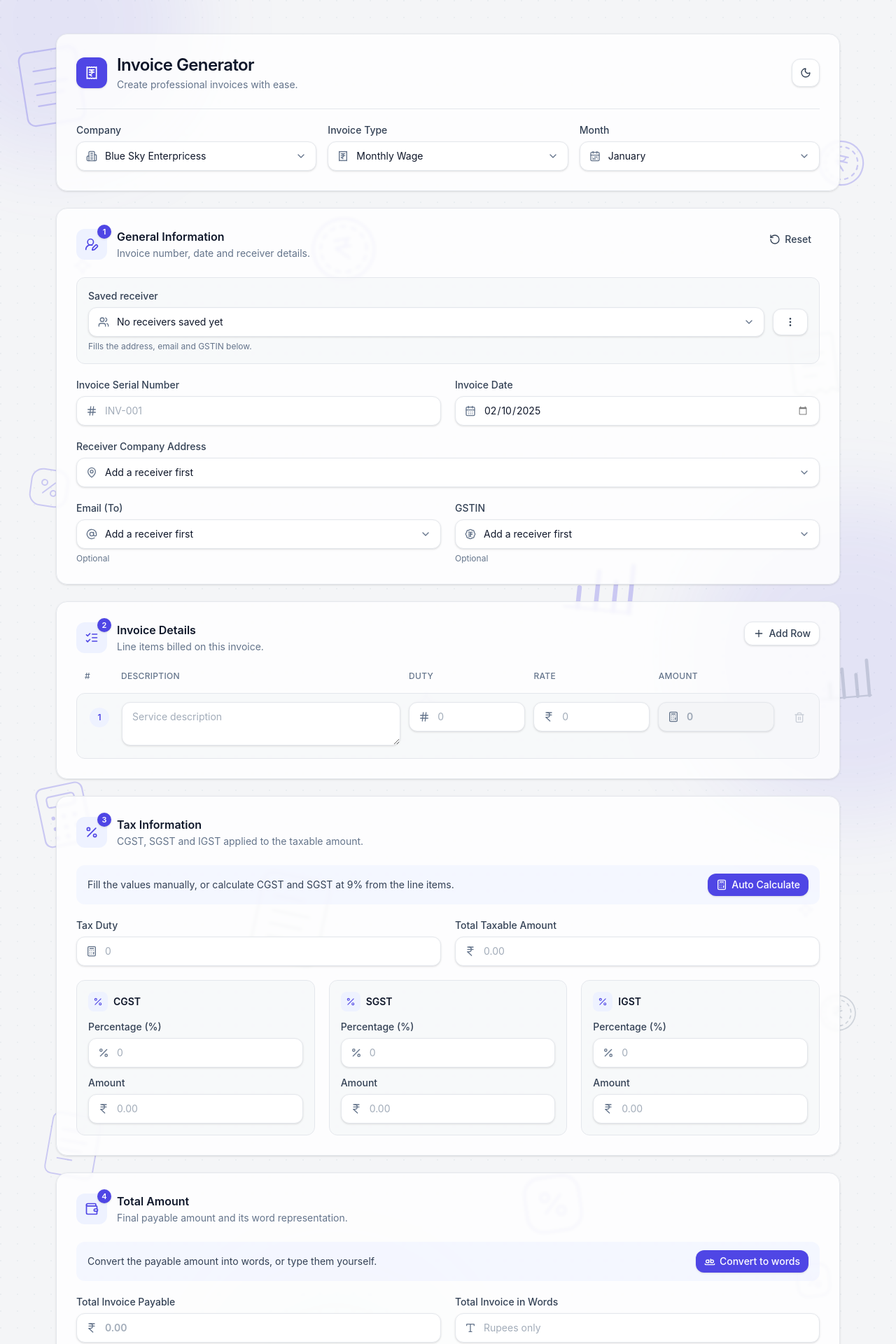
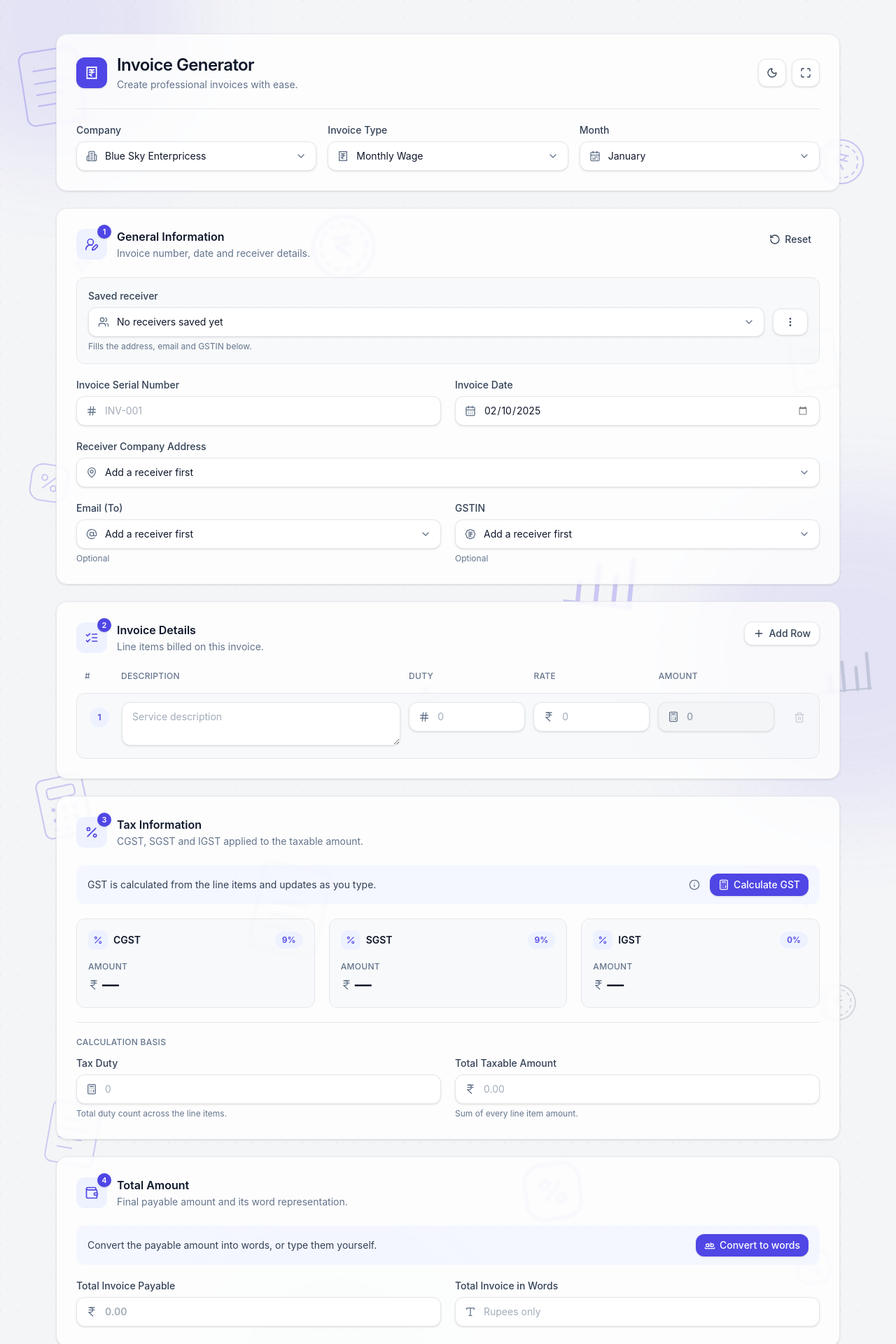
Before and after one commit to Abiram-k/invoice-generator, a React (Vite) app: page / in a window 1280 px wide. Shown: the top 1920 px of the page at 70% size. Built offline with nearby package versions, Linux system fonts and the light colour scheme; what @react-pdf/renderer would draw is missing.

Commit message:
feat: add fullscreen toggle functionality and integrate it into InvoiceForm and TaxSection components

```diff
--- /dev/null
+++ b/src/components/FullscreenToggle.tsx
@@ -0,0 +1,67 @@
+import { useEffect, useState } from "react";
+import { AnimatePresence, motion } from "framer-motion";
+import { Maximize, Minimize } from "lucide-react";
+import toast from "react-hot-toast";
+
+import { iconPop } from "../utils/motion";
+
+// Switches the browser in and out of fullscreen for the whole app.
+export const FullscreenToggle = () => {
+  const [isFullscreen, setIsFullscreen] = useState(false);
+
+  useEffect(() => {
+    const syncFullscreenState = () =>
+      setIsFullscreen(Boolean(document.fullscreenElement));
+
+    syncFullscreenState();
+    document.addEventListener("fullscreenchange", syncFullscreenState);
+
+    return () =>
+      document.removeEventListener("fullscreenchange", syncFullscreenState);
+  }, []);
+
+  const handleToggle = async () => {
+    try {
+      if (document.fullscreenElement) {
+        await document.exitFullscreen();
+        return;
+      }
+
+      await document.documentElement.requestFullscreen();
+    } catch {
+      toast.error("Fullscreen is not available in this browser.");
+    }
+  };
+
+  return (
+    <motion.button
+      type="button"
+      onClick={handleToggle}
+      whileHover={{ y: -1 }}
+      whileTap={{ scale: 0.94 }}
+      transition={{ type: "spring", stiffness: 400, damping: 25 }}
+      aria-label={isFullscreen ? "Exit fullscreen" : "Enter fullscreen"}
+      title={isFullscreen ? "Exit fullscreen" : "Enter fullscreen"}
+      className="flex h-10 w-10 cursor-pointer items-center justify-center rounded-xl border border-line bg-card text-ink-soft shadow-sm transition-colors duration-200 hover:border-muted/40 hover:text-ink focus:outline-none focus-visible:ring-4 focus-visible:ring-brand/20"
+    >
+      <AnimatePresence mode="wait" initial={false}>
+        <motion.span
+          key={isFullscreen ? "exit" : "enter"}
+          variants={iconPop}
+          initial="hidden"
+          animate="visible"
+          exit="exit"
+          className="flex"
+        >
+          {isFullscreen ? (
+            <Minimize className="h-4 w-4" />
+          ) : (
+            <Maximize className="h-4 w-4" />
+          )}
+        </motion.span>
+      </AnimatePresence>
+    </motion.button>
+  );
+};
+
+export default FullscreenToggle;
--- a/src/components/InvoiceStruct.tsx
+++ b/src/components/InvoiceStruct.tsx
@@ -20,6 +20,7 @@ import { ArrowLeft, Download, FileText, Loader2 } from "lucide-react";
 import { Button } from "./Button";
 import { TextField } from "./Field";
 import ThemeToggle from "./ThemeToggle";
+import FullscreenToggle from "./FullscreenToggle";
 import { fadeUp } from "../utils/motion";
 import { getCurrentMonth } from "../utils/getCurrentMonth";
 import { useInvoiceStore } from "../store/useInvoiceStore";
@@ -593,8 +594,9 @@ const InvoicePreview: React.FC<{ invoiceData: IGeneralData }> = ({
         </div>
 
         <div className="flex flex-col gap-3 sm:flex-row sm:items-end">
-          <div className="sm:mb-6">
+          <div className="flex items-center gap-2 sm:mb-6">
             <ThemeToggle />
+            <FullscreenToggle />
           </div>
 
           <TextField
--- a/src/components/TaxSection.tsx
+++ b/src/components/TaxSection.tsx
@@ -1,9 +1,10 @@
 import React, { useEffect, useState } from "react";
 import { AnimatePresence, motion, useAnimationControls } from "framer-motion";
-import { Calculator, Check, IndianRupee, Percent } from "lucide-react";
+import { Calculator, Check, IndianRupee, Info, Percent } from "lucide-react";
 import { useInvoiceStore } from "../store/useInvoiceStore";
 import { TextField } from "./Field";
 import { Button } from "./Button";
+import { Tooltip } from "./Tooltip";
 import { calculateInvoiceTotals } from "../utils/invoiceTotals";
 import { flashRing, iconPop } from "../utils/motion";
 
@@ -27,6 +28,18 @@ const taxPairs: TaxPair[] = [
   { key: "sgst", title: "SGST", percentageName: "sgstPercentage", amountName: "sgstAmount" },
   { key: "igst", title: "IGST", percentageName: "igstPercentage", amountName: "igstAmount" },
 ];
+
+// Shows an amount grouped in the Indian format, or a dash when nothing is calculated yet.
+const formatAmount = (value?: string): string => {
+  const parsed = Number(value);
+
+  if (!value?.trim() || !Number.isFinite(parsed)) return "—";
+
+  return parsed.toLocaleString("en-IN", {
+    minimumFractionDigits: 2,
+    maximumFractionDigits: 2,
+  });
+};
 
 const TaxSection = () => {
   const { formData, setFormData } = useInvoiceStore();
@@ -67,10 +80,39 @@ const TaxSection = () => {
 
   return (
     <div className="space-y-5">
-      <div className="flex flex-wrap items-center justify-between gap-3 rounded-xl bg-brand-soft/60 px-4 py-3">
+      <div className="relative z-30 flex flex-wrap items-center justify-between gap-3 rounded-xl bg-brand-soft/60 px-4 py-3">
         <p className="text-sm text-ink-soft">
-          Fill the values manually, or calculate CGST and SGST at 9% from the line items.
+          GST is calculated from the line items and updates as you type.
         </p>
+
+        <div className="flex items-center gap-2">
+          <Tooltip
+            content={
+              <>
+                <span className="mb-1.5 block text-sm font-semibold text-ink">
+                  How GST is calculated
+                </span>
+                Each line item contributes duty x rate. Those amounts add up to the
+                total taxable amount, and the duty counts add up to the tax duty.
+                CGST and SGST are {formData.cgstPercentage || "0"}% and{" "}
+                {formData.sgstPercentage || "0"}% of the taxable amount, IGST is{" "}
+                {formData.igstPercentage || "0"}%. The payable total is the taxable
+                amount plus all three.
+              </>
+            }
+          >
+            {(triggerProps) => (
+              <button
+                type="button"
+                aria-label="How GST is calculated"
+                className="cursor-help rounded-lg p-1.5 text-muted transition-colors duration-200 hover:bg-card hover:text-brand focus:outline-none focus-visible:ring-4 focus-visible:ring-brand/20"
+                {...triggerProps}
+              >
+                <Info className="h-4 w-4" />
+              </button>
+            )}
+          </Tooltip>
+
           <Button
             type="button"
             size="sm"
@@ -94,11 +136,48 @@ const TaxSection = () => {
               </AnimatePresence>
             }
           >
-          {justCalculated ? "Calculated" : "Auto Calculate"}
+            {justCalculated ? "Calculated" : "Calculate GST"}
           </Button>
+        </div>
       </div>
 
       <motion.div animate={flashControls} className="space-y-5 rounded-xl">
+        <div className="grid grid-cols-1 gap-5 sm:grid-cols-2 lg:grid-cols-3">
+          {taxPairs.map(({ key, title, percentageName, amountName }) => (
+            <motion.div
+              key={key}
+              whileHover={{ y: -2 }}
+              transition={{ type: "spring", stiffness: 300, damping: 20 }}
+              className="rounded-xl border border-line bg-surface/60 p-4"
+            >
+              <div className="flex items-center justify-between gap-3">
+                <h3 className="flex items-center gap-2 text-sm font-semibold text-ink">
+                  <span className="flex h-7 w-7 items-center justify-center rounded-lg bg-brand-soft text-brand">
+                    <Percent className="h-3.5 w-3.5" />
+                  </span>
+                  {title}
+                </h3>
+                <span className="rounded-full bg-brand-soft px-2.5 py-1 text-xs font-semibold text-brand tabular-nums">
+                  {formData[percentageName] || "0"}%
+                </span>
+              </div>
+
+              <p className="mt-4 text-xs font-medium tracking-wide text-muted uppercase">
+                Amount
+              </p>
+              <p className="mt-0.5 flex items-baseline gap-1 text-2xl font-semibold text-ink tabular-nums">
+                <IndianRupee className="h-4 w-4 text-muted" />
+                {formatAmount(formData[amountName])}
+              </p>
+            </motion.div>
+          ))}
+        </div>
+
+        <div className="border-t border-line pt-5">
+          <p className="mb-3 text-xs font-medium tracking-wide text-muted uppercase">
+            Calculation basis
+          </p>
+
           <div className="grid grid-cols-1 gap-5 md:grid-cols-2">
             <TextField
               id="taxDuty"
@@ -107,6 +186,7 @@ const TaxSection = () => {
               type="number"
               min="0"
               placeholder="0"
+              hint="Total duty count across the line items."
               icon={<Calculator className="h-4 w-4" />}
               value={formData.taxDuty || ""}
               onChange={handleChange}
@@ -117,50 +197,12 @@ const TaxSection = () => {
               name="totalTaxableAmount"
               label="Total Taxable Amount"
               placeholder="0.00"
+              hint="Sum of every line item amount."
               icon={<IndianRupee className="h-4 w-4" />}
               value={formData.totalTaxableAmount || ""}
               onChange={handleChange}
             />
           </div>
-
-        <div className="grid grid-cols-1 gap-5 sm:grid-cols-2 lg:grid-cols-3">
-          {taxPairs.map(({ key, title, percentageName, amountName }) => (
-            <motion.div
-              key={key}
-              whileHover={{ y: -2 }}
-              transition={{ type: "spring", stiffness: 300, damping: 20 }}
-              className="rounded-xl border border-line bg-surface/60 p-4"
-            >
-              <h3 className="mb-3 flex items-center gap-2 text-sm font-semibold text-ink">
-                <span className="flex h-7 w-7 items-center justify-center rounded-lg bg-brand-soft text-brand">
-                  <Percent className="h-3.5 w-3.5" />
-                </span>
-                {title}
-              </h3>
-              <div className="space-y-3">
-                <TextField
-                  id={percentageName}
-                  name={percentageName}
-                  label="Percentage (%)"
-                  type="number"
-                  min="0"
-                  placeholder="0"
-                  icon={<Percent className="h-4 w-4" />}
-                  value={formData[percentageName] || ""}
-                  onChange={handleChange}
-                />
-                <TextField
-                  id={amountName}
-                  name={amountName}
-                  label="Amount"
-                  placeholder="0.00"
-                  icon={<IndianRupee className="h-4 w-4" />}
-                  value={formData[amountName] || ""}
-                  onChange={handleChange}
-                />
-              </div>
-            </motion.div>
-          ))}
         </div>
       </motion.div>
     </div>
--- /dev/null
+++ b/src/components/Tooltip.tsx
@@ -0,0 +1,60 @@
+import { ReactNode, useEffect, useId, useState } from "react";
+import { AnimatePresence, motion } from "framer-motion";
+
+interface TooltipProps {
+  content: ReactNode;
+  children: (props: {
+    "aria-describedby"?: string;
+    onMouseEnter: () => void;
+    onMouseLeave: () => void;
+    onFocus: () => void;
+    onBlur: () => void;
+  }) => ReactNode;
+}
+
+// Small hover and focus tooltip anchored under its trigger.
+export const Tooltip = ({ content, children }: TooltipProps) => {
+  const [isOpen, setIsOpen] = useState(false);
+  const tooltipId = useId();
+
+  useEffect(() => {
+    if (!isOpen) return;
+
+    const handleKeyDown = (event: KeyboardEvent) => {
+      if (event.key === "Escape") setIsOpen(false);
+    };
+
+    document.addEventListener("keydown", handleKeyDown);
+    return () => document.removeEventListener("keydown", handleKeyDown);
+  }, [isOpen]);
+
+  return (
+    <span className="relative inline-flex">
+      {children({
+        "aria-describedby": isOpen ? tooltipId : undefined,
+        onMouseEnter: () => setIsOpen(true),
+        onMouseLeave: () => setIsOpen(false),
+        onFocus: () => setIsOpen(true),
+        onBlur: () => setIsOpen(false),
+      })}
+
+      <AnimatePresence>
+        {isOpen ? (
+          <motion.span
+            id={tooltipId}
+            role="tooltip"
+            initial={{ opacity: 0, y: -4, scale: 0.98 }}
+            animate={{ opacity: 1, y: 0, scale: 1 }}
+            exit={{ opacity: 0, y: -4, scale: 0.98 }}
+            transition={{ duration: 0.15 }}
+            className="absolute top-full right-0 z-40 mt-2 w-72 rounded-xl border border-line bg-card p-3.5 text-left text-xs leading-relaxed font-normal text-ink-soft shadow-lg"
+          >
+            {content}
+          </motion.span>
+        ) : null}
+      </AnimatePresence>
+    </span>
+  );
+};
+
+export default Tooltip;
--- a/src/pages/InvoiceForm.tsx
+++ b/src/pages/InvoiceForm.tsx
@@ -23,6 +23,7 @@ import TotalPayable from "../components/TotalPayable";
 import SectionCard from "../components/SectionCard";
 import ConfirmDialog from "../components/ConfirmDialog";
 import ThemeToggle from "../components/ThemeToggle";
+import FullscreenToggle from "../components/FullscreenToggle";
 import { Button } from "../components/Button";
 import { SelectField } from "../components/Field";
 
@@ -230,8 +231,9 @@ export default function InvoiceForm() {
                 </p>
               </div>
 
-              <div className="ml-auto">
+              <div className="ml-auto flex items-center gap-2">
                 <ThemeToggle />
+                <FullscreenToggle />
               </div>
             </div>
 
--- a/src/store/useInvoiceStore.ts
+++ b/src/store/useInvoiceStore.ts
@@ -35,11 +35,11 @@ export const useInvoiceStore = create<InvoiceStore>()(
         })),
         totalTaxableAmount: "",
         taxDuty: "",
-        cgstPercentage: "",
+        cgstPercentage: "9",
         cgstAmount: "",
-        sgstPercentage: "",
+        sgstPercentage: "9",
         sgstAmount: "",
-        igstPercentage: "",
+        igstPercentage: "0",
         igstAmount: "",
         totalInvoicePayable: "",
         totalInvoiceInWords: "",
@@ -66,11 +66,11 @@ export const useInvoiceStore = create<InvoiceStore>()(
             })),
             totalTaxableAmount: "",
             taxDuty: "",
-            cgstPercentage: "",
+            cgstPercentage: "9",
             cgstAmount: "",
-            sgstPercentage: "",
+            sgstPercentage: "9",
             sgstAmount: "",
-            igstPercentage: "",
+            igstPercentage: "0",
             igstAmount: "",
             totalInvoicePayable: "",
             totalInvoiceInWords: "",
```
Lines whose indentation alone changed are shown as unchanged.
